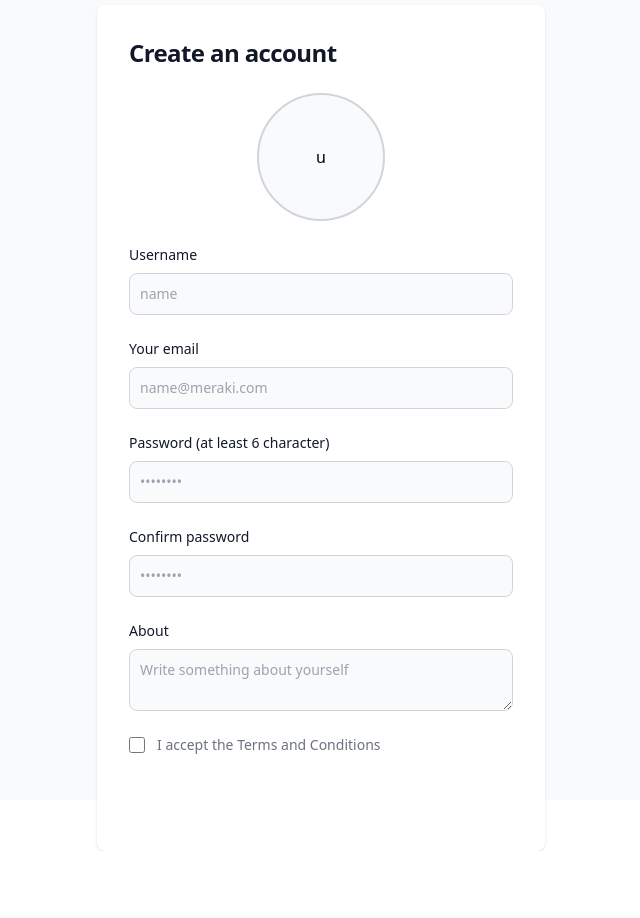
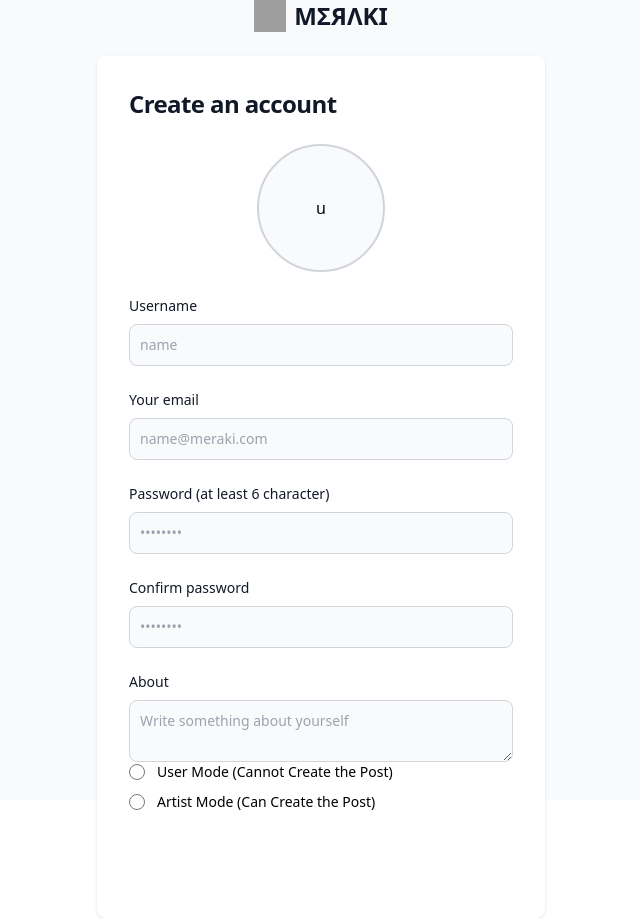
Before and after one commit to Kimlly/web2, a React (Vite) app in the folder my-project/: page /signup in a window 1280 px wide. Shown: the whole page, without its empty margins (319-959 px from the left). Before the commit the page ends 851 px from the top, so only its background shows below. Built offline with nearby package versions, Linux system fonts and the light colour scheme; no server answers; grey boxes are pictures that could not be loaded.

Commit message:
user role finish

```diff
--- a/my-project/src/app.jsx
+++ b/my-project/src/app.jsx
@@ -9,15 +9,27 @@ import Createpage from './page/createpage';
 import Userpfpage from './page/userpfpage';
 import { AuthContextProvider } from './context/AuthContext';
 import ProtectedRoute from './component/ProtectedRoute';
+import { useState,useEffect } from 'react';
+import { onAuthStateChanged } from 'firebase/auth';
+import { auth } from './authentication/firebase';
 
 function App() {
+  const [currentUser, setCurrentUser] = useState(null);
+
+  useEffect(() => {
+    const unsubscribe = onAuthStateChanged(auth, (user) => {
+      setCurrentUser(user);
+    });
+
+    return () => unsubscribe();
+  }, []);
+
   return (
     <>
       <BrowserRouter>
         <AuthContextProvider>
           <Routes>
             <Route path='/' element={<Landingpage />} />
-            <Route path='/contact' element={<Contactpage />} />
             <Route path='/team' element={<Teampage />} />
             <Route path='/login' element={<Login />} />
             <Route path='/signup' element={<Signup />} />
@@ -30,9 +42,17 @@ function App() {
               }
             />
             <Route
+              path='/contact'
+              element={
+                <ProtectedRoute >
+                  <Contactpage />
+                </ProtectedRoute>
+              }
+            />
+            <Route
               path='/createpage'
               element={
-                <ProtectedRoute>
+                <ProtectedRoute >
                   <Createpage />
                 </ProtectedRoute>
               }
@@ -40,7 +60,7 @@ function App() {
             <Route
               path='/userpfpage'
               element={
-                <ProtectedRoute>
+                <ProtectedRoute >
                   <Userpfpage />
                 </ProtectedRoute>
               }
--- a/my-project/src/component/ProtectedRoute.jsx
+++ b/my-project/src/component/ProtectedRoute.jsx
@@ -2,16 +2,21 @@ import { onAuthStateChanged } from 'firebase/auth';
 import { useNavigate } from 'react-router-dom';
 import { auth } from '../authentication/firebase';
 
-const ProtectedRoute = ({ children }) => {
+const ProtectedRoute = ({ children,role }) => {
   const navigate = useNavigate();
   onAuthStateChanged(auth, (currentUser) => {
     if (!currentUser) {
       navigate('/');
       return;
     }
+    // Check if the user is in 'artist' mode
+    else {
+      return children; // Allow access to the protected route (create page)
+    }
   });
 
   return children;
+
 };
 
 export default ProtectedRoute;
--- a/my-project/src/component/navbar.jsx
+++ b/my-project/src/component/navbar.jsx
@@ -77,7 +77,8 @@ function Navbar() {
                     Home
                   </NavLink>
                 </li>
-                <li>
+                {user.role === 'artist' && (
+                  <li>
                   <NavLink
                     to='/createpage'
                     activeclassname='text-blue-600' // Apply this class for the active link
@@ -86,7 +87,9 @@ function Navbar() {
                     Create
                   </NavLink>
                 </li>
-                <li>
+
+                )}
+               <li>
                   <NavLink
                     to='/contact'
                     activeclassname='text-blue-600' // Apply this class for the active link
--- a/my-project/src/page/Signuppage.jsx
+++ b/my-project/src/page/Signuppage.jsx
@@ -34,12 +34,15 @@ function Signup() {
     const data = await uploadBytes(fileRef, profileImgFile);
     const val = await getDownloadURL(data.ref);
 
+    const isArtistModeChecked = document.getElementById('artistMode').checked;
+    const selectedRole = isArtistModeChecked ? 'artist' : 'user';
+
     const inputData = {
       username,
       email,
       info,
       pfImgURL: val,
-      role: 'user',
+      role: selectedRole,
       posts: [],
       savePosts: [],
       createdAt: new Date(Date.now()).toISOString(),
@@ -90,8 +93,8 @@ function Signup() {
   };
 
   return (
-    <section className='bg-gray-50 dark:bg-gray-900'>
-      <div className='flex flex-col items-center justify-center px-6 py-8 mx-auto md:h-screen lg:py-0'>
+    <section className='bg-gray-50 dark:bg-gray-900 '>
+      <div className='flex flex-col items-center  px-6 py-8 mx-auto md:h-screen lg:py-0'>
         <a href='#' className='flex items-center mb-6 text-2xl font-semibold text-gray-900 dark:text-white'>
           <img className='w-8 h-8 mr-2' src='https://flowbite.s3.amazonaws.com/blocks/marketing-ui/logo.svg' alt='logo' />
           MΣЯΛKI
@@ -127,6 +130,7 @@ function Signup() {
                   placeholder='name'
                   required
                 />
+
               </div>
               <div>
                 <label htmlFor='email' className='block mb-2 text-sm font-medium text-gray-900 dark:text-white'>
@@ -191,27 +195,48 @@ function Signup() {
                     required
                   ></textarea>
                 </div>
-              </div>
 
-              <div className='flex items-start'>
+                <div>
+
+                  <div className='flex items-start' />
                   <div className='flex items-center h-5'>
                     <input
-                    id='terms'
-                    aria-describedby='terms'
-                    type='checkbox'
+                      id='userMode'
+                      aria-describedby='artistMode1'
+                      type='radio'  // Change this line to use radio button
+                      name='artistMode'
                       className='w-4 h-4 border border-gray-300 rounded bg-gray-50 focus:ring-3 focus:ring-primary-300 dark:bg-gray-700 dark:border-gray-600 dark:focus:ring-primary-600 dark:ring-offset-gray-800'
                       required
                     />
-                </div>
                     <div className='ml-3 text-sm'>
-                  <label htmlFor='terms' className='font-light text-gray-500 dark:text-gray-300'>
-                    I accept the{' '}
-                    <a className='font-medium text-primary-600 hover:underline dark:text-primary-500' href='#'>
-                      Terms and Conditions
-                    </a>
+                      <label htmlFor='artistMode1' className=' font-medium dark:text-white'>
+                        User Mode (Cannot Create the Post)
                       </label>
                     </div>
                   </div>
+                </div>
+
+                <div className='flex items-start '>
+                  <div className='flex items-center h-10 '>
+                    <input
+                      id='artistMode'
+                      aria-describedby='artistMode2'
+                      type='radio'  // Change this line to use radio button
+                      name='artistMode'
+                      className='w-4 h-4 border border-gray-300 rounded bg-gray-50 focus:ring-3 focus:ring-primary-300 dark:bg-gray-700 dark:border-gray-600 dark:focus:ring-primary-600 dark:ring-offset-gray-800'
+                      required
+                    />
+                    <div className='ml-3 text-sm'>
+                      <label htmlFor='artistMode2' className='font-medium dark:text-white'>
+                        Artist Mode (Can Create the Post)
+                      </label>
+                    </div>
+                  </div>
+                </div>
+
+              </div>
+
+
               <button
                 type='submit'
                 onClick={() => {
--- a/my-project/src/page/userpfpage.jsx
+++ b/my-project/src/page/userpfpage.jsx
@@ -16,7 +16,7 @@ function Userpfpage() {
   const [data, setData] = useState([]);
   const [showModal, setShowModal] = useState(false);
 
-  const [activeTab, setActiveTab] = useState('created');
+  const [activeTab, setActiveTab] = useState(user.role === 'user' ? 'saved' : 'created');
 
   const handleOnClose = () => setShowModal(false);
 
@@ -142,7 +142,8 @@ function Userpfpage() {
 
       <div className='p-8' />
       <nav className='flex justify-center space-x-4'>
-        <button
+        {user.role==='artist' && (
+          <button
           onClick={() => setActiveTab('created')}
           className={cn('rounded-md px-3 py-2 text-black hover:bg-gray-200 hover:text-slate-900', {
             underline: activeTab === 'created',
@@ -150,6 +151,8 @@ function Userpfpage() {
         >
           Created
         </button>
+        )}
+
 
         <button
           onClick={() => setActiveTab('saved')}
```
Lines whose indentation alone changed are shown as unchanged.
